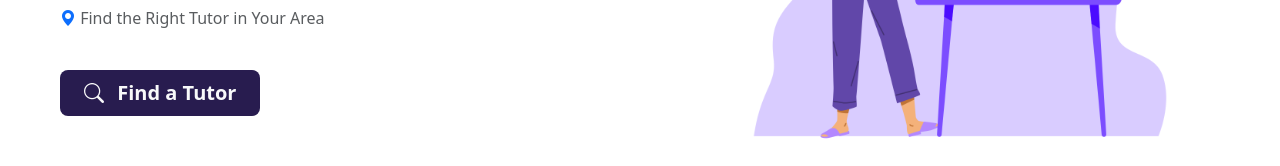
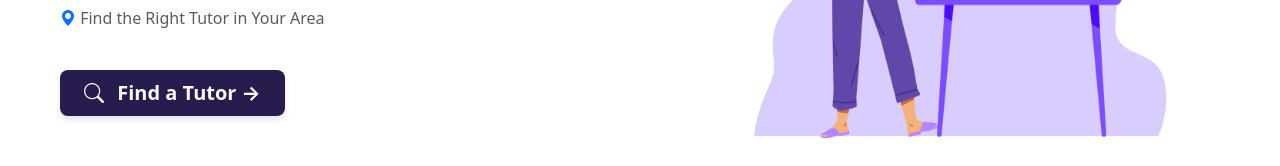
Before and after one commit to amaterasu0001/LearnSphere, a React (Vite) app: page / in a window 1280 px wide. Shown: the part 383-549 px from the top of the page. Built offline with nearby package versions, Linux system fonts and the light colour scheme.

Commit message:
Find a tutor button goes to Tutor Request page

```diff
--- a/src/pages/Home.jsx
+++ b/src/pages/Home.jsx
@@ -23,14 +23,24 @@ const Home = () => {
               <i className='bi bi-geo-alt-fill text-primary ms-lg-5'></i> Find the Right Tutor in Your Area
             </p>
             {/* Button with Gradient */}
-            <button
+            {/* <button
               className='btn btn-lg mt-4 px-4 text-light fw-bold ms-lg-5'
               style={{
                 backgroundColor: "rgb(40, 28, 79)",
                 border: "none",
               }}>
               <i className='bi bi-search me-2'></i> Find a Tutor
-            </button>
+            </button> */}
+            <Link
+              to='/TutorRequest'
+              className='btn btn-lg mt-4 px-4 text-light fw-bold ms-lg-5'
+              style={{
+                background: "rgb(40, 28, 79)",
+                border: "none",
+                boxShadow: "0 4px 6px rgba(0,0,0,0.1)",
+              }}>
+              <i className='bi bi-search me-2'></i> Find a Tutor →
+            </Link>
           </div>
 
           {/* Right Illustration */}
```
